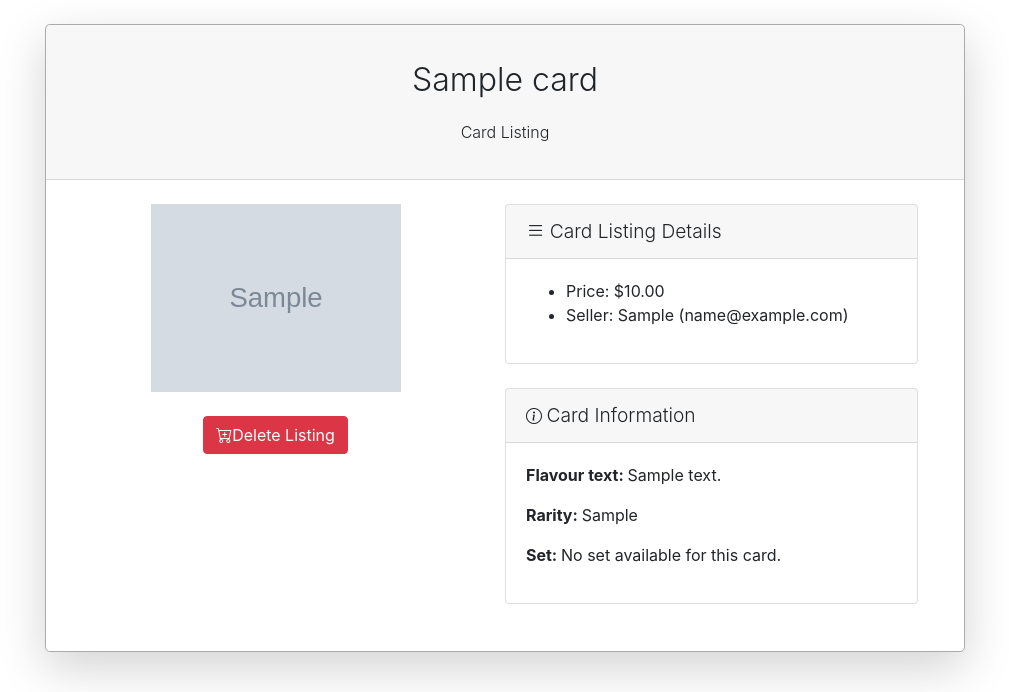
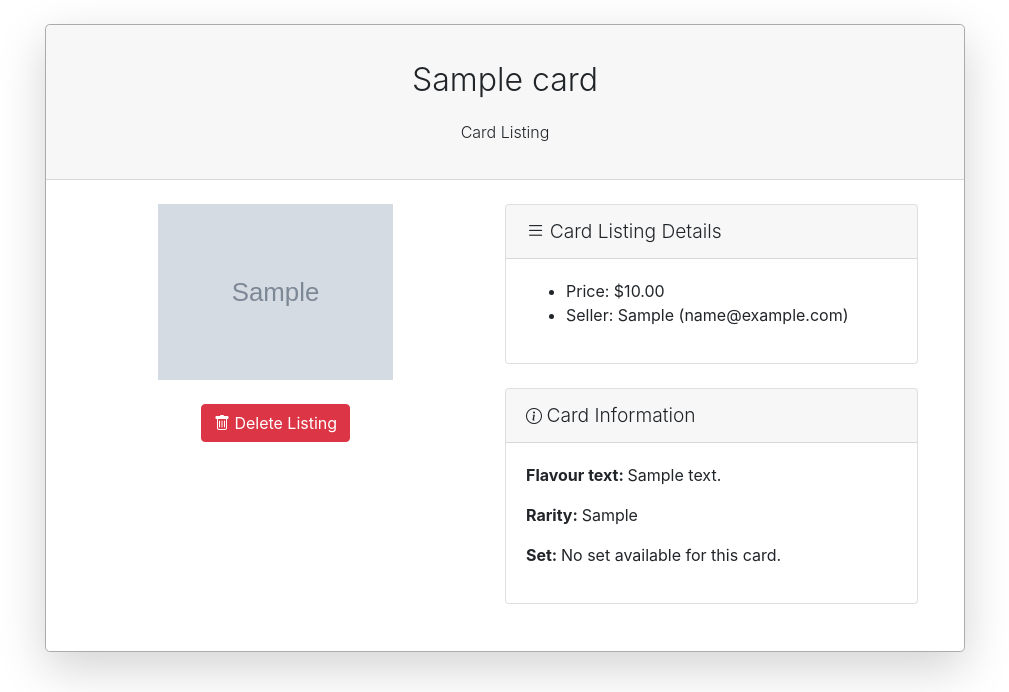
Before and after one commit to ginalamp/TCGPlayer, a Django app: page /cards/cardlisting/1 in a window 1280 px wide. Shown: the part 86-778 px from the top of the page, without its empty margins (135-1144 px from the left). Run offline with Django 3.2, Linux system fonts and the light colour scheme; a user stored in the database is signed in; tables that the repository leaves empty hold one stand-in row (values such as "Sample post"); grey boxes marked "Sample" are stand-in pictures; some libraries are stand-ins or nearby versions.

Commit message:
Replace remove/delete icon with trash

```diff
--- a/src/tcgplaya/templates/tcgplaya/cardlisting.html
+++ b/src/tcgplaya/templates/tcgplaya/cardlisting.html
@@ -19,7 +19,7 @@
                         <div class="col">
                             <div class="order-md-first bg-white">
                                 <a href="/cards/card/{{ listing.card.id }}">
-                                    <img class="img-fluid mx-auto d-block" width="250px" alt="Responsive image"
+                                    <img class="img-fluid mx-auto d-block" width="235px" alt="Responsive image"
                                         src="{{ listing.card.img_uri }}">
                                 </a>
                             </div>
@@ -29,14 +29,14 @@
                             <div class="row add-to-cart-btn">
                                 <form method="POST">{% csrf_token %}
                                     <button class="btn btn-primary my-2 my-sm-0 " type="submit" id="add-to-cart-btn" value="add_cart" name="add_cart"><i
-                                            class="bi bi-cart-plus" style="font-size: 1rem;"></i>Add to Cart</button>
+                                            class="bi bi-cart-plus" style="font-size: 1rem;"></i> Add to Cart</button>
                                 </form>
                             </div>
                             {% elif in_cart == 'yes' %}
                             <div class="row add-to-cart-btn">
                                 <form method="POST">{% csrf_token %}
                                     <button class="btn btn-danger my-2 my-sm-0 " type="submit" id="add-to-cart-btn" value="remove_cart" name="remove_cart"><i
-                                            class="bi bi-cart-plus" style="font-size: 1rem;"></i>Remove from Cart</button>
+                                            class="bi bi-trash" style="font-size: 1rem;"></i> Remove from Cart</button>
                                 </form>
                             </div>
                             {% endif %}
@@ -45,7 +45,7 @@
                             <div class="row add-to-cart-btn">
                                 <form method="POST">{% csrf_token %}
                                     <button class="btn btn-danger my-2 my-sm-0 " type="submit" id="add-to-cart-btn" value="delete_listing" name="delete_listing"><i
-                                            class="bi bi-cart-plus" style="font-size: 1rem;"></i>Delete Listing</button>
+                                            class="bi bi-trash" style="font-size: 1rem;"></i> Delete Listing</button>
                                 </form>
                             </div>
                             {% endif %}
```
